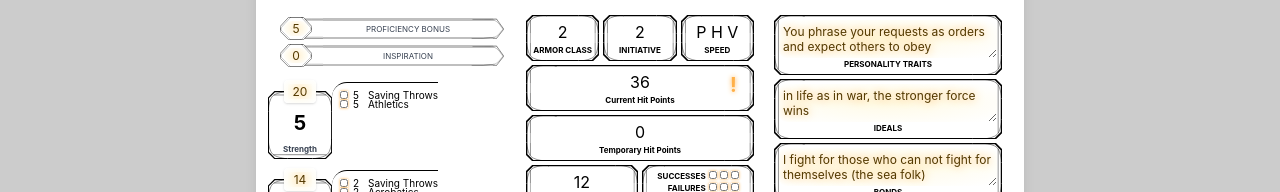
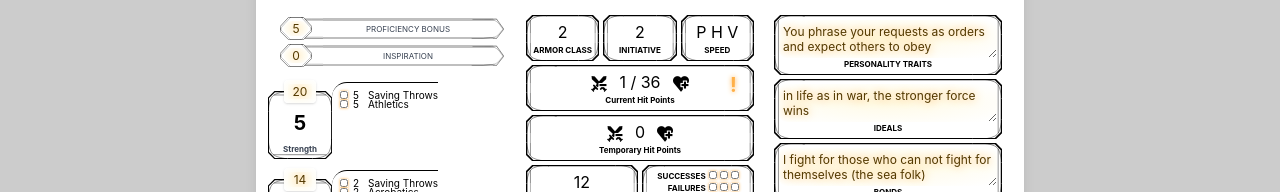
Before and after one commit to Brian-Fairbanks/combat, a React (Create React App) app in the folder client/: page /Character in a window 1280 px wide. Shown: the part 243-435 px from the top of the page. Built offline with nearby package versions, Linux system fonts and the light colour scheme; no server answers.

Commit message:
Added buttons to heal/take damage - currently set to fixed number - to do: use modal to select amount to in/decrease

```diff
--- a/client/src/components/CharacterSheet/index.js
+++ b/client/src/components/CharacterSheet/index.js
@@ -26,7 +26,8 @@ function CharacterSheet() {
     proficiency: 5,
     INSPIRARTION: 0,
     passiveWisdom: 0,
-    HP: 0,
+    curHP:1,
+    maxHP: 0,
     healthRolls:[],
     tempHP: 0,
     ac: 0,
@@ -179,7 +180,7 @@ function CharacterSheet() {
           stats.healthRolls.forEach(roll => {
             healthFromRolls+= roll;
           })
-          valsToSet["HP"] = healthFromRolls + (valsToSet.conMod * stats.level);
+          valsToSet["maxHP"] = healthFromRolls + (valsToSet.conMod * stats.level);
           break;
         case "dex":
           valsToSet["ac"] = (valsToSet.dexMod);
@@ -214,8 +215,12 @@ function CharacterSheet() {
           healthFromRolls+= roll;
         })
         let HP = healthFromRolls + (stats.conMod * stats.level);
-        setStats({...stats, healthRolls:hpList, HP});
+        setStats({...stats, healthRolls:hpList, maxHP: HP});
         break;
+        case "curHP":
+          setStats({...stats, curHP: stats.curHP+val});
+        case "tempHP":
+          setStats({...stats, tempHP: stats.tempHP+val});
       default:
         break;
     }
@@ -559,7 +564,9 @@ function CharacterSheet() {
               }
 
               <div>
-                {stats.HP}
+                <img className = "inline-block mr-3" width="16px" height="auto" src={require('./attack.png')} onClick={() => {increaseStatFromModal("curHP", -10)}} />
+                {`${stats.curHP} / ${stats.maxHP}`}
+                <img className = "inline-block ml-3" width="16px" height="auto" src={require('./heal.png')} onClick={() => {increaseStatFromModal("curHP", 10)}} />
               </div>
               <div className="text-2xs text-center font-bold" >
                 Current Hit Points
@@ -571,7 +578,9 @@ function CharacterSheet() {
           <div className="w-full marginFix">
             <div className="statBorder col-span-3 flex flex-col items-center align-center">
               <div>
+              <img className = "inline-block mr-3" width="16px" height="auto" src={require('./attack.png')} onClick={() => {increaseStatFromModal("tempHP", -10)}} />
                 {stats.tempHP}
+                <img className = "inline-block ml-3" width="16px" height="auto" src={require('./heal.png')} onClick={() => {increaseStatFromModal("tempHP", 10)}} />
               </div>
               <div className="text-2xs text-center font-bold" >
                 Temporary Hit Points
```
Also changed, not shown: client/src/components/CharacterSheet/attack.png (added), client/src/components/CharacterSheet/heal.png (added).
